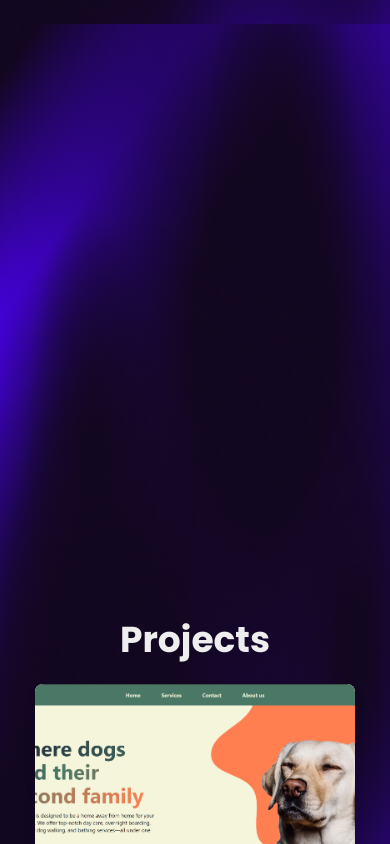
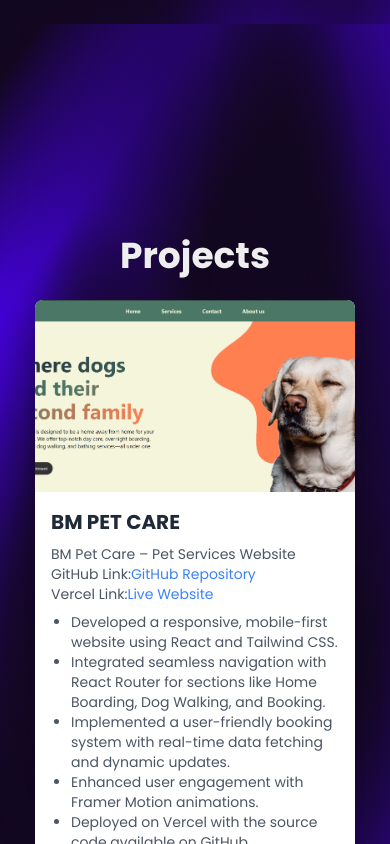
Before and after one commit to Saurabh7-sys/My-Portfolio, a React (Vite) app: page / in a window 390 px wide. Shown: the part 820-1664 px from the top of the page. Built offline with nearby package versions, Linux system fonts and the light colour scheme.

Commit message:
added project

```diff
--- a/src/assets/Components/Projects.jsx
+++ b/src/assets/Components/Projects.jsx
@@ -8,7 +8,7 @@
   }, []);
 
   return (
-    <div className="min-h-screen flex flex-col items-center justify-center space-y-6 mt-96">
+    <div className="min-h-screen flex flex-col items-center justify-center space-y-6 md:mt-96">
       <h1 className="text-4xl md:text-5xl font-bold" data-aos="zoom-in">Projects</h1>
 
       <div className="max-w-xs md:max-w-md block mt-8" data-aos="zoom-in">
```
